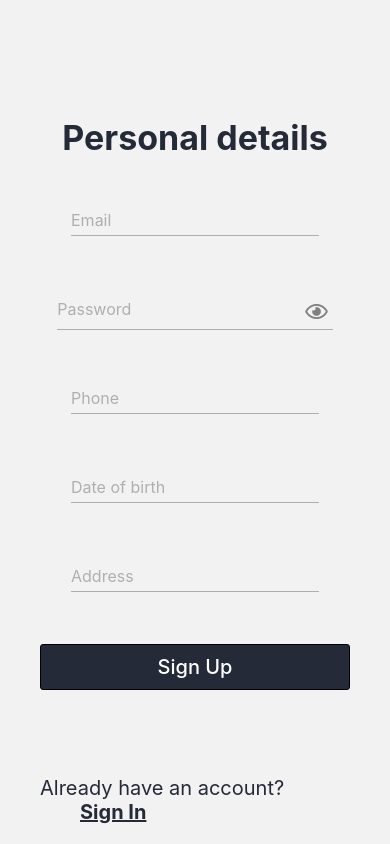
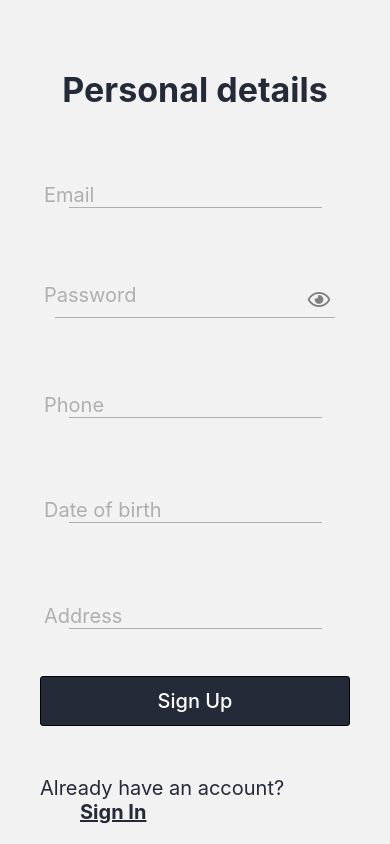
Before and after one commit to UsamaSarwar/reactnative-ecommerce-beta, a React Native app: screen /Signup in a window 390 px wide. Built offline with nearby package versions, Linux system fonts and the light colour scheme.

Commit message:
Button Validation, Small visual tweaks

```diff
--- a/src/components/CustomTextInput.js
+++ b/src/components/CustomTextInput.js
@@ -1,13 +1,19 @@
 import { FontAwesome5 } from "@expo/vector-icons";
-import { useEffect, useState } from "react";
+import { useEffect, useRef, useState } from "react";
 import {
+  Animated,
   StyleSheet,
   Text,
   TextInput,
   TouchableOpacity,
   View,
 } from "react-native";
-import { black, grey, marginHorizontal } from "../utils/Constants";
+import {
+  black,
+  grey,
+  marginHorizontal,
+  marginVertical,
+} from "../utils/Constants";
 import validateText from "../utils/Validation";
 
 const CustomTextInput = (props) => {
@@ -18,22 +24,44 @@ const CustomTextInput = (props) => {
   const [isSecureEntry, setIsSecureEntry] = useState(false);
   const [errorText, setErrorText] = useState("*This field is required");
 
+  const anim = useRef(new Animated.Value(0)).current;
+
+  useEffect(() => {
+    Animated.timing(anim, {
+      toValue: isFocused ? 1 : 0,
+      duration: 200,
+      useNativeDriver: false,
+    }).start();
+  }, [isFocused]);
+
   useEffect(() => {
     if (props.type.toLowerCase() === "password") {
-      console.log("GREAT");
       setIsPassword(true);
       setIsSecureEntry(true);
     }
   }, []);
 
+  useEffect(() => {
+    setError(props.error);
+  }, [props.error]);
+
   const onBlur = () => {
+    if (text === "") {
+      setIsFocused(false);
+    }
+
     if (props.required) {
       let result = validateText(text, props.type);
+      props.setIsValid(!result[0]);
       setError(result[0]);
       setErrorText(result[1]);
     }
 
     console.log("Focus Lost");
+  };
+
+  const onFocus = () => {
+    setIsFocused(true);
   };
 
   const onChange = (e) => {
@@ -42,7 +70,31 @@ const CustomTextInput = (props) => {
 
   return (
     <View style={styles.container}>
-      {/* <Text style={styles.placeholderText}>{props.type}</Text> */}
+      <Animated.Text
+        style={[
+          styles.placeholderText,
+          {
+            top: anim.interpolate({
+              inputRange: [0, 1],
+              outputRange: [25, 0],
+            }),
+            left: anim.interpolate({
+              inputRange: [0, 1],
+              outputRange: [4, 2],
+            }),
+            fontSize: anim.interpolate({
+              inputRange: [0, 1],
+              outputRange: [20, 14],
+            }),
+            color: anim.interpolate({
+              inputRange: [0, 1],
+              outputRange: [grey, "black"],
+            }),
+          },
+        ]}
+      >
+        {props.type}
+      </Animated.Text>
       <View style={styles.eyeContainer}>
         <TextInput
           style={[
@@ -52,10 +104,10 @@ const CustomTextInput = (props) => {
           ]}
           value={text}
           placeholderTextColor="#afafaf"
-          placeholder={props.type}
           onBlur={onBlur}
           onChange={onChange}
           secureTextEntry={isSecureEntry}
+          onFocus={onFocus}
         />
         {isPassword && (
           <View style={[styles.eye, error && styles.inputError]}>
@@ -81,6 +133,7 @@ const CustomTextInput = (props) => {
 const styles = StyleSheet.create({
   container: {
     flex: 1,
+    marginVertical: marginVertical,
     flexDirection: "column",
     justifyContent: "center",
     alignItems: "center",
@@ -92,6 +145,7 @@ const styles = StyleSheet.create({
     marginLeft: marginHorizontal,
     paddingBottom: 5,
     fontSize: 16,
+    paddingLeft: 5,
     borderBottomWidth: 0.5,
     borderBottomColor: grey,
   },
@@ -102,8 +156,8 @@ const styles = StyleSheet.create({
     color: grey,
     marginLeft: marginHorizontal,
     alignSelf: "flex-start",
-    backgroundColor: "black",
   },
+
   error: {
     alignSelf: "flex-start",
     color: "red",
--- a/src/components/LargeBlackButton.js
+++ b/src/components/LargeBlackButton.js
@@ -1,4 +1,4 @@
-import { Button, StyleSheet, Text, TouchableOpacity, View } from "react-native";
+import { StyleSheet, Text, TouchableOpacity } from "react-native";
 import {
   black,
   marginHorizontal,
@@ -11,10 +11,15 @@ const LargeBlackButton = (props) => {
   const navigation = useNavigation();
 
   const onPress = () => {
-    if (props.changeTo == "goBack") {
-      navigation.goBack();
+    if (props.isValid) {
+      if (props.changeTo == "goBack") {
+        navigation.goBack();
+      } else {
+        console.log(props.isValid);
+        navigation.navigate(props.changeTo);
+      }
     } else {
-      navigation.navigate(props.changeTo);
+      props.setError(true);
     }
   };
 
@@ -27,7 +32,7 @@ const LargeBlackButton = (props) => {
 
 const styles = StyleSheet.create({
   btn: {
-    flex: 0.5,
+    height: 50,
     justifyContent: "center",
     marginTop: marginVertical,
     alignItems: "center",
--- a/src/pages/Login.js
+++ b/src/pages/Login.js
@@ -4,15 +4,43 @@ import Header from "../components/Header";
 import LargeBlackButton from "../components/LargeBlackButton";
 import CustomTextInput from "../components/CustomTextInput";
 import FacebookButton from "../components/FacebookButton";
-import PasswordComponent from "../components/PasswordComponent";
+import { useEffect, useState } from "react";
 
 const Login = ({ navigation }) => {
+  const [isValid, setIsValid] = useState(false);
+  const [isPasswordValid, setIsPasswordValid] = useState(false);
+  const [isEmailValid, setIsEmailValid] = useState(false);
+  const [error, setError] = useState(false);
+
+  useEffect(() => {
+    if (isPasswordValid && isEmailValid) {
+      setIsValid(true);
+    } else {
+      setIsValid(false);
+    }
+  }, [isPasswordValid, isEmailValid]);
+
   return (
     <View style={styles.container}>
       <Header content="Login" />
-      <CustomTextInput type="Email" required={true} />
-      <CustomTextInput type="Password" required={true} />
-      <LargeBlackButton btnText="LOGIN" changeTo="HomePage" />
+      <CustomTextInput
+        type="Email"
+        setIsValid={setIsEmailValid}
+        required={true}
+        error={error}
+      />
+      <CustomTextInput
+        type="Password"
+        setIsValid={setIsPasswordValid}
+        required={true}
+        error={error}
+      />
+      <LargeBlackButton
+        btnText="LOGIN"
+        isValid={isValid}
+        changeTo="HomePage"
+        setError={setError}
+      />
       <Footer content="Forgot your password?" link="" />
       <FacebookButton />
       <Footer content="Don't have an account? " link="Sign Up" />
--- a/src/pages/Signup.js
+++ b/src/pages/Signup.js
@@ -3,17 +3,58 @@ import CustomTextInput from "../components/CustomTextInput";
 import Header from "../components/Header";
 import LargeBlackButton from "../components/LargeBlackButton";
 import Footer from "../components/Footer";
+import { useEffect, useState } from "react";
 
 const Signup = () => {
+  const [isValid, setIsValid] = useState(false);
+  const [isPasswordValid, setIsPasswordValid] = useState(false);
+  const [isEmailValid, setIsEmailValid] = useState(false);
+  const [isPhoneValid, setIsPhoneValid] = useState(false);
+  const [isDateValid, setIsDateValid] = useState(false);
+  const [error, setError] = useState(false);
+
+  useEffect(() => {
+    if (isPasswordValid && isEmailValid && isPhoneValid && isDateValid) {
+      setIsValid(true);
+    } else {
+      setIsValid(false);
+    }
+  }, [isPasswordValid, isEmailValid, isPhoneValid, isDateValid]);
+
   return (
     <View style={styles.container}>
       <Header content="Personal details"></Header>
-      <CustomTextInput type="Email" required={true}></CustomTextInput>
-      <CustomTextInput type="Password" required={true}></CustomTextInput>
-      <CustomTextInput type="Phone" required={true}></CustomTextInput>
-      <CustomTextInput type="Date of birth" required={true}></CustomTextInput>
-      <CustomTextInput type="Address" required={true}></CustomTextInput>
-      <LargeBlackButton btnText="Sign Up" changeTo="goBack"></LargeBlackButton>
+      <CustomTextInput
+        type="Email"
+        setIsValid={setIsEmailValid}
+        required={true}
+        error={error}
+      ></CustomTextInput>
+      <CustomTextInput
+        type="Password"
+        setIsValid={setIsPasswordValid}
+        required={true}
+        error={error}
+      ></CustomTextInput>
+      <CustomTextInput
+        type="Phone"
+        setIsValid={setIsPhoneValid}
+        required={true}
+        error={error}
+      ></CustomTextInput>
+      <CustomTextInput
+        type="Date of birth"
+        setIsValid={setIsDateValid}
+        required={true}
+        error={error}
+      ></CustomTextInput>
+      <CustomTextInput type="Address" required={false}></CustomTextInput>
+      <LargeBlackButton
+        btnText="Sign Up"
+        isValid={isValid}
+        setError={setError}
+        changeTo="goBack"
+      ></LargeBlackButton>
       <Footer content="Already have an account?" link="Sign In"></Footer>
     </View>
   );
```
